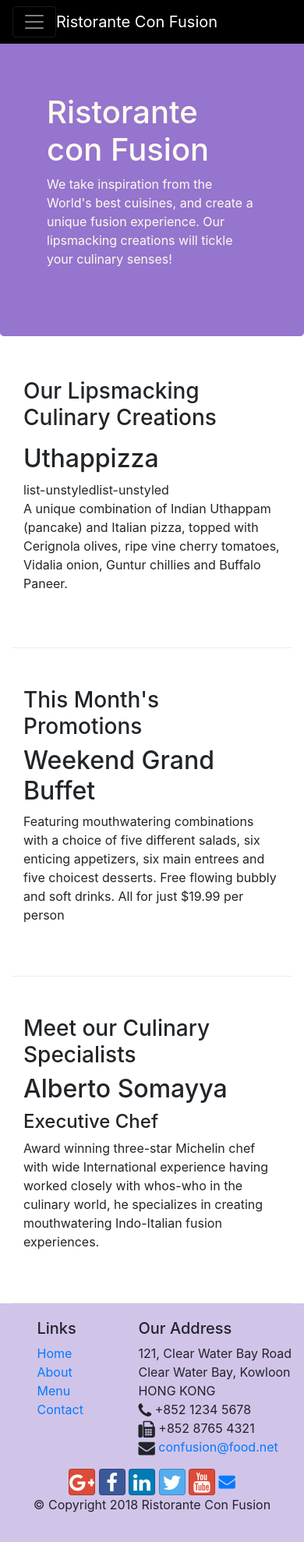
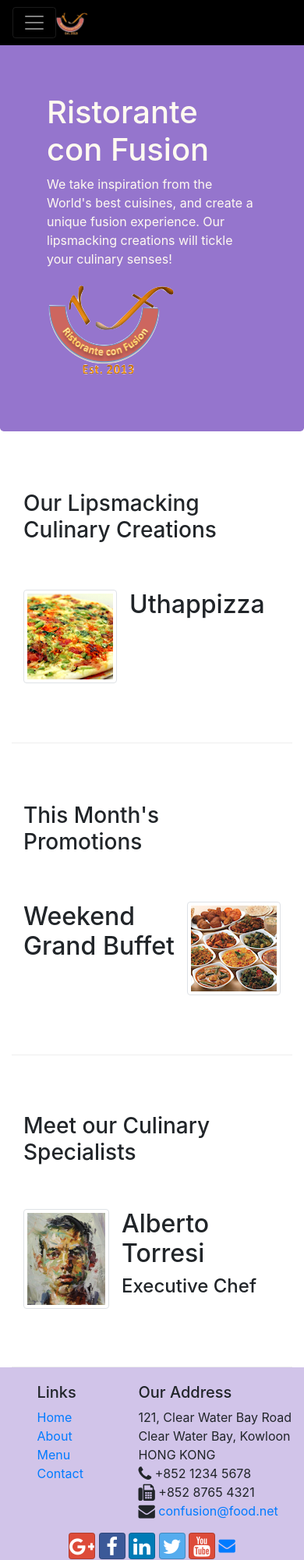
Before and after one commit to hmswrth/BootStrap4, a website: page index.html in a window 390 px wide. Shown: the top 2000 px of the page at 78% size. Before the commit the page ends 1977 px from the top, so only its background shows below. Drawn offline with nearby package versions, Linux system fonts and the light colour scheme.

Commit message:
images and media

```diff
--- a/index.html
+++ b/index.html
@@ -22,15 +22,19 @@
             <button class="navbar-toggler" type="button" data-toggle="collapse" data-target="#Navbar">
                 <span class="navbar-toggler-icon"></span>
             </button>
-            <a class="navbar-brand mr-auto" href="#">Ristorante Con Fusion</a>
+            <a class="navbar-brand mr-auto" href="#"><img src="img/logo.png" height="30" width="41"></a>
             <div class=" collapse navbar-collapse" id="Navbar">
                 <ul class="navbar-nav mr-auto">
-                    <li class="nav-item active"><a class="nav-link" href="./index.html"><span class="fa fa-home fa-lg"></span> Home</a></li>
-                    <li class="nav-item"><a class="nav-link" href="./aboutus.html"><span class="fa fa-info  fa-lg"></span> About</a></li>
-                    <li class="nav-item"><a class="nav-link" href="#"><span class="fa fa-list fa-lg"></span> Menu</a></li>
-                    <li class="nav-item"><a class="nav-link" href="./contactus.html"><span class="fa fa-address-card fa-lg"></span> Contact</a></li>
+                    <li class="nav-item active"><a class="nav-link" href="./index.html"><span
+                                class="fa fa-home fa-lg"></span> Home</a></li>
+                    <li class="nav-item"><a class="nav-link" href="./aboutus.html"><span
+                                class="fa fa-info  fa-lg"></span> About</a></li>
+                    <li class="nav-item"><a class="nav-link" href="#"><span class="fa fa-list fa-lg"></span> Menu</a>
+                    </li>
+                    <li class="nav-item"><a class="nav-link" href="./contactus.html"><span
+                                class="fa fa-address-card fa-lg"></span> Contact</a></li>
                 </ul>
-        </div>
+            </div>
         </div>
     </nav>
     <header class="jumbotron">
@@ -41,21 +45,30 @@
                     <p>We take inspiration from the World's best cuisines, and create a unique fusion experience. Our
                         lipsmacking creations will tickle your culinary senses!</p>
                 </div>
-                <div class="col-12 col-sm">
+                <div class="col-12 col-sm align-self-center">
+                    <img src="img/logo.png" class="img-fluid">
                 </div>
             </div>
         </div>
     </header>
 
-    <div class="container ">
+    <div class="container">
         <div class="row row-content align-items-center">
             <div class="col-12 col-sm-4 order-sm-last col-md-3">
                 <h3>Our Lipsmacking Culinary Creations</h3>
             </div>
             <div class="col col-sm order-sm-first col-md">
-                <h2>Uthappizza</h2>list-unstyledlist-unstyled
-                <p>A unique combination of Indian Uthappam (pancake) and Italian pizza, topped with Cerignola olives,
-                    ripe vine cherry tomatoes, Vidalia onion, Guntur chillies and Buffalo Paneer.</p>
+                <div class="media">
+                    <img class="d-flex mr-3 img-thumbnail align-self-center" src="img/uthappizza.png" alt="uthappizza">
+                    <div class="media-body">
+                        <h2 class="mt-0">Uthappizza</h2>
+                        <p class="d-none d-sm-block">A unique combination of Indian Uthappam (pancake) and Italian
+                            pizza, topped with Cerignola
+                            olives,
+                            ripe vine cherry tomatoes, Vidalia onion, Guntur chillies and Buffalo Paneer.
+                        </p>
+                    </div>
+                </div>
             </div>
         </div>
 
@@ -65,10 +78,18 @@
                 <h3>This Month's Promotions</h3>
             </div>
             <div class="col col-sm order-sm-last col-md">
-                <h2>Weekend Grand Buffet</h2>
-                <p>Featuring mouthwatering combinations with a choice of five different salads, six enticing appetizers,
-                    six main entrees and five choicest desserts. Free flowing bubbly and soft drinks. All for just
-                    $19.99 per person </p>
+                <div class="media">
+                    <div class="media-body">
+                        <h2 class="mt-0">Weekend Grand Buffet</h2>
+                        <p class="d-none d-sm-block">Featuring mouthwatering combinations with a choice of five
+                            different
+                            salads, six enticing appetizers,
+                            six main entrees and five choicest desserts. Free flowing bubbly and soft drinks. All for
+                            just
+                            $19.99 per person </p>
+                    </div>
+                    <img class="d-flex ml-3 img-thumbnail align-self-center" src="img/buffet.png" alt="buffet">
+                </div>
             </div>
         </div>
 
@@ -76,12 +97,20 @@
             <div class="col-12 col-sm-4 order-sm-last col-md-3">
                 <h3>Meet our Culinary Specialists</h3>
             </div>
-            <div class="col-12 col-sm-4 order-sm-first col-md">
-                <h2>Alberto Somayya</h2>
-                <h4>Executive Chef</h4>
-                <p>Award winning three-star Michelin chef with wide International experience having worked closely with
-                    whos-who in the culinary world, he specializes in creating mouthwatering Indo-Italian fusion
-                    experiences. </p>
+            <div class="col col-sm order-sm-first col-md">
+                <div class="media">
+                    <img class="d-flex mr-3 img-thumbnail align-self-center" src="img/alby.jpg" height="110" width="110"
+                        alt="Alberto">
+                    <div class="media-body">
+                        <h2 class="mt-0">Alberto Torresi</h2>
+                        <h4>Executive Chef</h4>
+                        <p class="d-none d-sm-block">Award winning three-star Michelin chef with wide International
+                            experience
+                            having worked closely with
+                            whos-who in the culinary world, he specializes in creating mouthwatering Indo-Italian fusion
+                            experiences. </p>
+                    </div>
+                </div>
             </div>
         </div>
     </div>
@@ -111,11 +140,16 @@
                 </div>
                 <div class="col-12 col-sm-4 align-self-center">
                     <div class="text-center">
-                        <a class="btn btn-social-icon btn-google" href="http://google.com/+"><i class="fa fa-google-plus fa-lg"></i></a>
-                        <a class="btn btn-social-icon btn-facebook" href="http://www.facebook.com/profile.php?id="><i class="fa fa-facebook fa-lg"></i></a>
-                        <a class="btn btn-social-icon btn-linkedin" href="http://www.linkedin.com/in/"><i class="fa fa-linkedin fa-lg"></i></a>
-                        <a class="btn btn-social-icon btn-twitter" href="http://twitter.com/"><i class="fa fa-twitter fa-lg"></i></a>
-                        <a class="btn btn-social-icon btn-google" href="http://youtube.com/"><i class="fa fa-youtube fa-lg"></i></a>
+                        <a class="btn btn-social-icon btn-google" href="http://google.com/+"><i
+                                class="fa fa-google-plus fa-lg"></i></a>
+                        <a class="btn btn-social-icon btn-facebook" href="http://www.facebook.com/profile.php?id="><i
+                                class="fa fa-facebook fa-lg"></i></a>
+                        <a class="btn btn-social-icon btn-linkedin" href="http://www.linkedin.com/in/"><i
+                                class="fa fa-linkedin fa-lg"></i></a>
+                        <a class="btn btn-social-icon btn-twitter" href="http://twitter.com/"><i
+                                class="fa fa-twitter fa-lg"></i></a>
+                        <a class="btn btn-social-icon btn-google" href="http://youtube.com/"><i
+                                class="fa fa-youtube fa-lg"></i></a>
                         <a href="mailto:"><i class="fa fa-envelope fa-lg"></i></a>
                     </div>
                 </div>
```
Also changed, not shown: aboutus.html (+3 -2 lines), contactus.html (+3 -2 lines), img/alby.jpg (added), img/buffet.png (added), img/logo.png (added), img/uthappizza.png (added), 1 other file.
